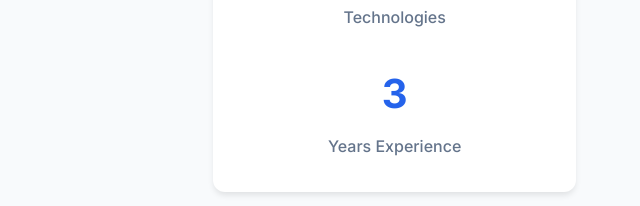
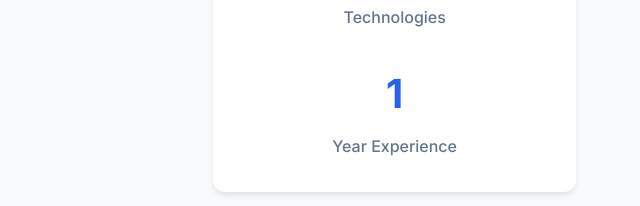
Before and after one commit to Upshivam786/portfolio, a plain HTML site: page html/index.html in a window 1280 px wide. Shown: the part 1221-1427 px from the top of the page, 640-1280 px from the left. Drawn offline with Linux system fonts and the light colour scheme; no server answers.

Commit message:
Update experience from 3 years to 1 year

```diff
--- a/html/index.html
+++ b/html/index.html
@@ -110,8 +110,8 @@
                             <span class="stat-label">Technologies</span>
                         </div>
                         <div class="stat-item">
-                            <span class="stat-number" data-target="3">0</span>
-                            <span class="stat-label">Years Experience</span>
+                            <span class="stat-number" data-target="1">1</span>
+                            <span class="stat-label">Year Experience</span>
                         </div>
                     </div>
                 </div>
```
